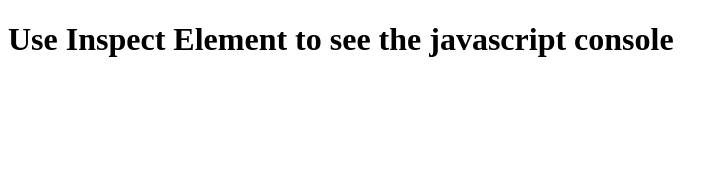
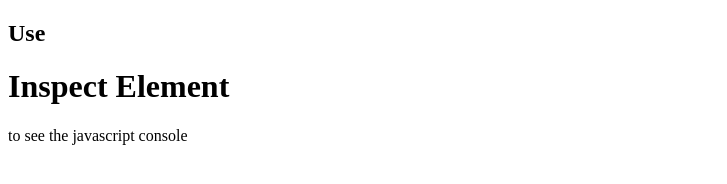
Before and after one commit to NiroshanR/Cuvette-Assignment-3.github.io, a plain HTML site: page index.html in a window 1280 px wide. Shown: the whole page, without its empty margins (0-727 px from the left). Drawn offline with Linux system fonts and the light colour scheme.

Commit message:
Update index.html

```diff
--- a/index.html
+++ b/index.html
@@ -6,7 +6,7 @@
     <title>Assignment 3</title>
 </head>
 <body>
-    <h1>Use <strong>Inspect Element</strong> to see the javascript console</h1>
+    <h2>Use <h1>Inspect Element</h1> to see the javascript console</h2>
     <script src="script.js"></script>
 </body>
 </html>
```
